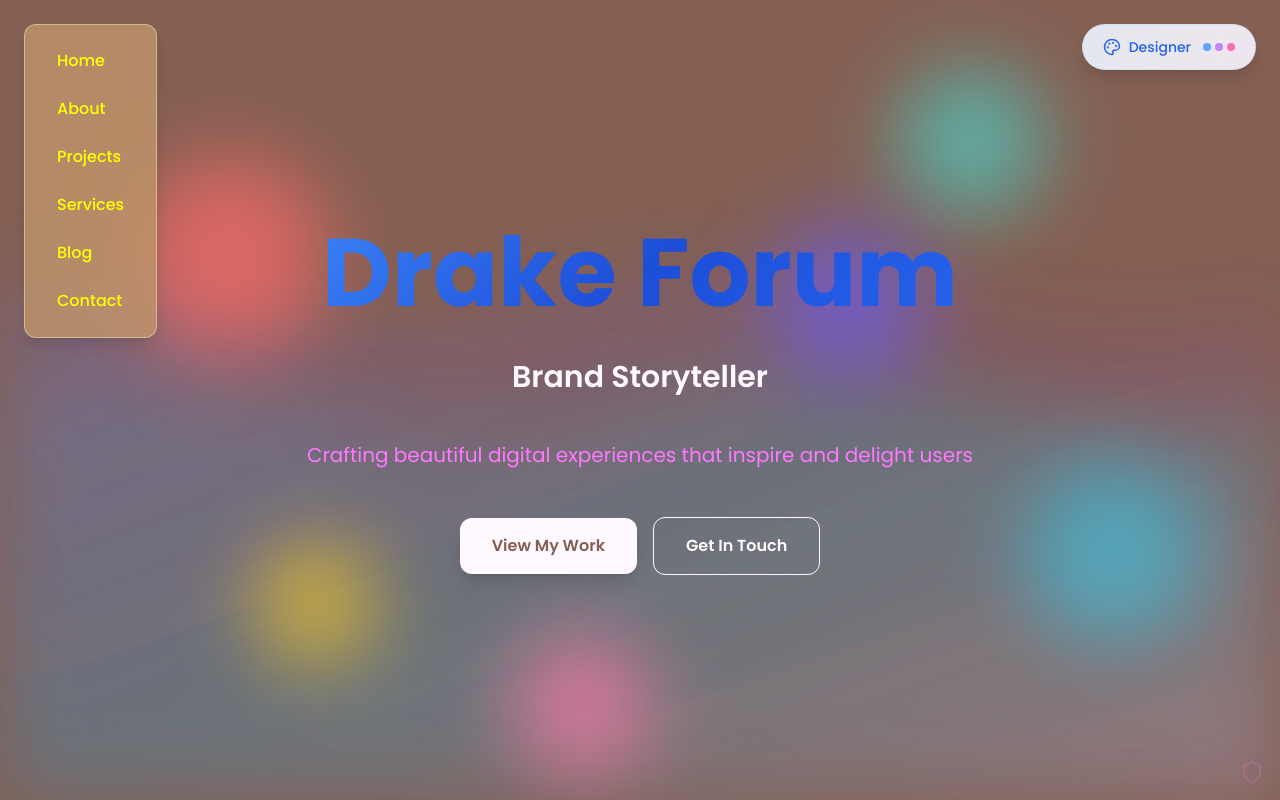
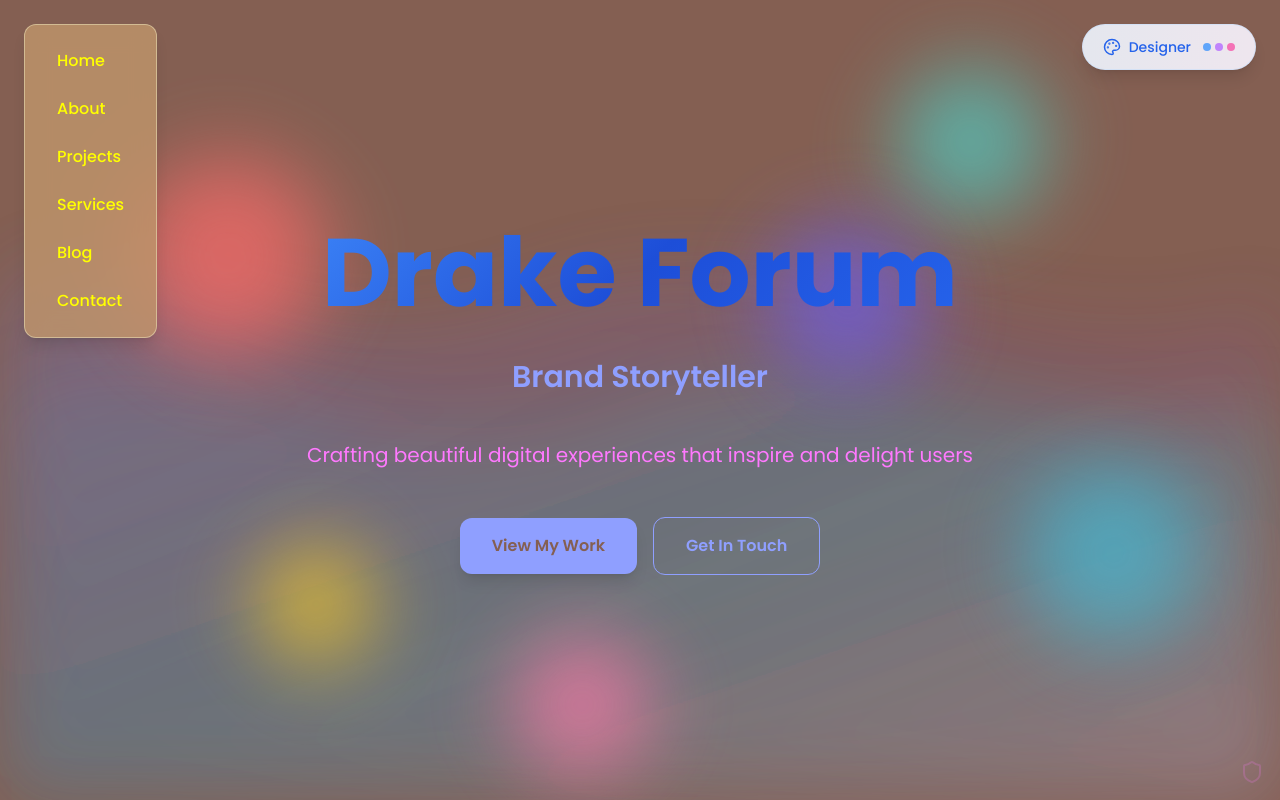
Before and after one commit to drake-forum/mode-shift-portfolio, a React (Vite) app: page / in a window 1280 px wide. Shown: the top 800 px of the page. Built offline with nearby package versions, Linux system fonts and the light colour scheme.

Commit message:
Refactor:
Change primary color in design mode.

```diff
--- a/src/index.css
+++ b/src/index.css
@@ -18,7 +18,7 @@
     /* Designer Mode Colors - Dark Theme with Bright Accents */
     --designer-background: 15 23 42;
     --designer-foreground: 248 250 252;
-    --designer-accent: 99 102 241;
+    --designer-accent: 59 130 246;
     --designer-secondary: 30 41 59;
     --designer-muted: 51 65 85;
 
```
